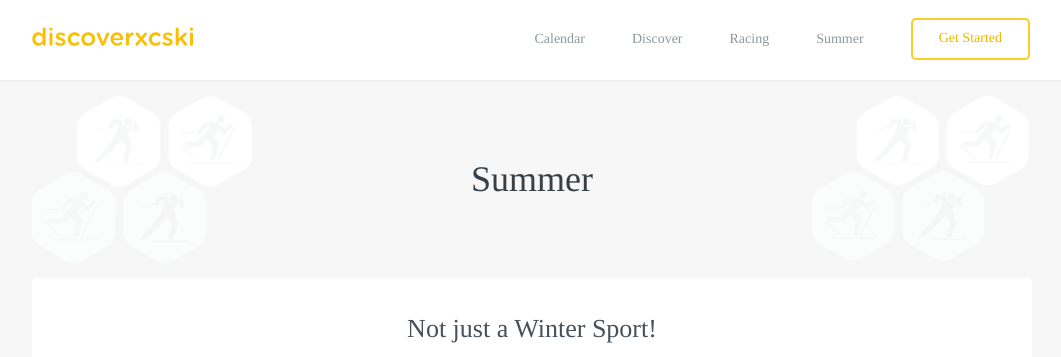
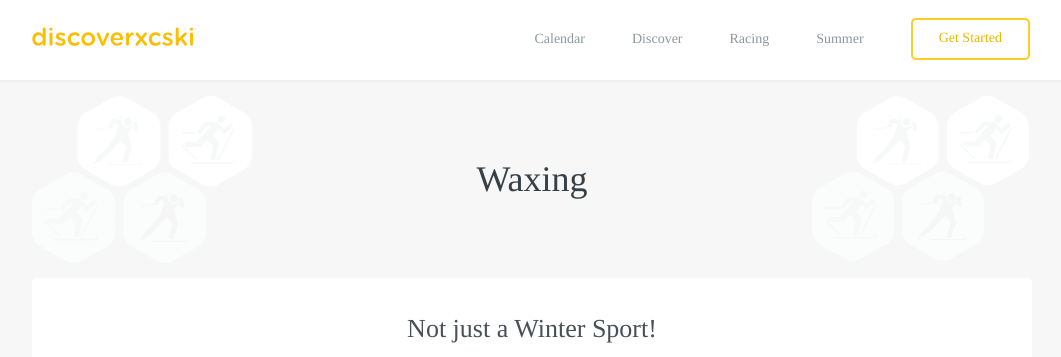
Before and after one commit to robcatto/robcatto.github.io, a Jekyll site: the page built from get-started/waxing/index.html, in a window 1280 px wide and 900 px high. Shown: the top 357 px of the window, without its empty margins (108-1169 px from the left). Built offline with Jekyll 4.4.1, drawn with Linux system fonts in a browser that asks for light colours; some web fonts are replaced; Markdown is read by kramdown in place of the engine named in the settings.

Commit message:
Update index.html

```diff
--- a/get-started/waxing/index.html
+++ b/get-started/waxing/index.html
@@ -12,7 +12,7 @@ layout: default
             </div>
 
             <section>
-                <h1>Summer</h1>
+                <h1>Waxing</h1>
             </section>
 
 
```
